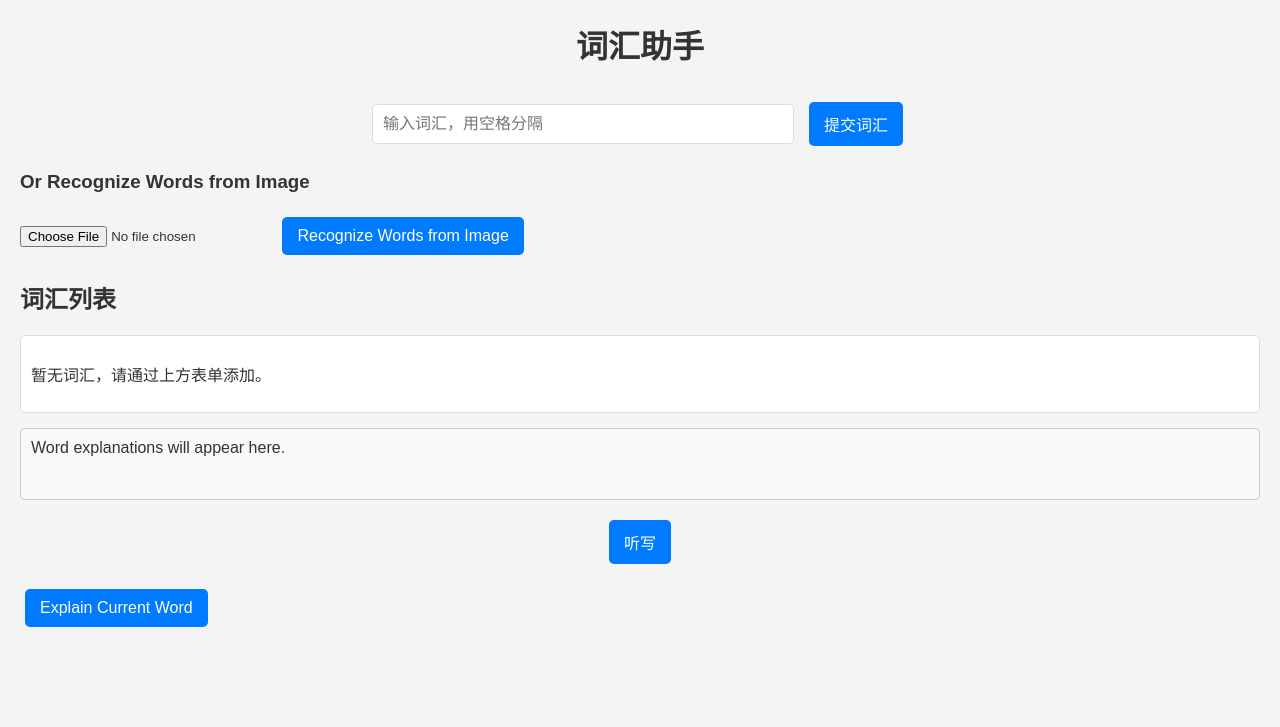
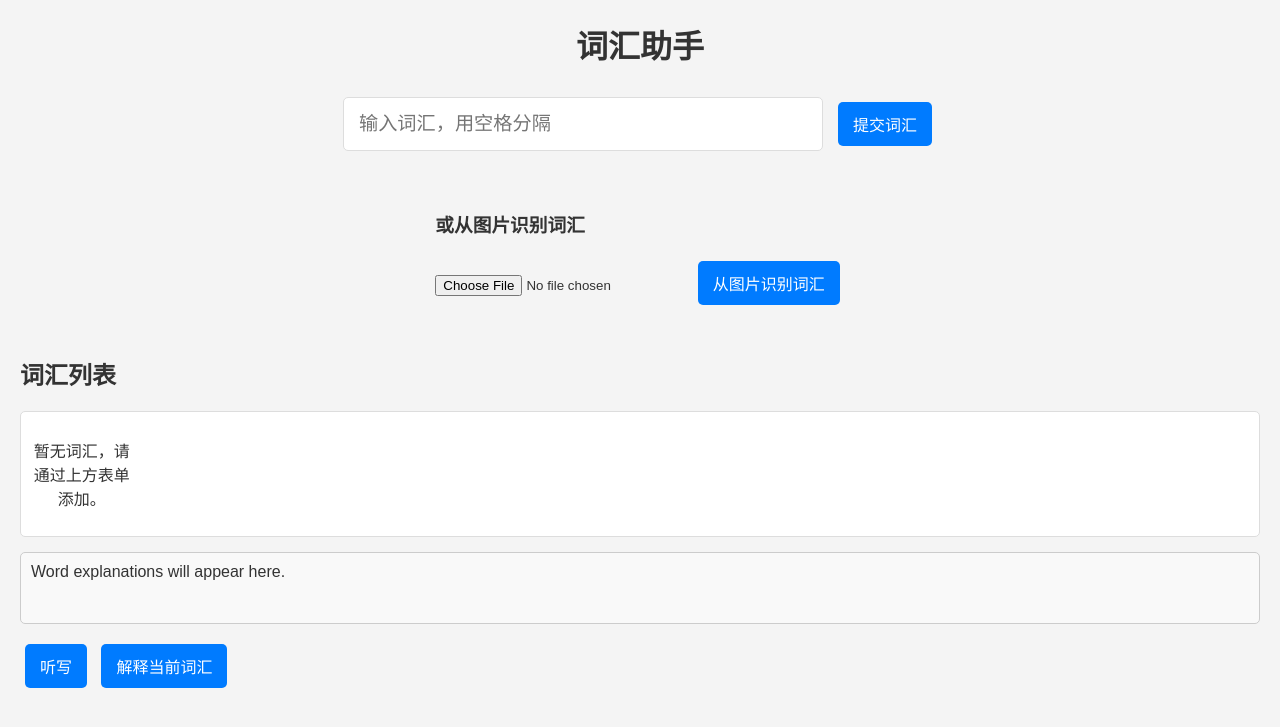
Before and after one commit to jianfenggui/chinese_assist, a Flask app: page /vocabulary in a window 1280 px wide. Shown: the top 727 px of the page. Run offline with Flask 3, Linux system fonts and the light colour scheme.

Commit message:
页面美化

```diff
--- a/static/css/style.css
+++ b/static/css/style.css
@@ -33,14 +33,27 @@ form {
     align-items: center;
 }
 
-input[type="text"] {
-    padding: 10px;
+.input-section-wrapper {
+    display: flex;
+    flex-direction: column;
+    align-items: center;
+    margin-bottom: 30px;
+}
+
+.vocabulary-form {
+    width: 100%;
+    max-width: 600px; /* Adjust as needed */
+    margin-bottom: 20px;
+}
+
+input.large-input {
+    padding: 15px; /* Larger padding */
+    font-size: 1.2em; /* Larger font size */
+    width: calc(100% - 120px); /* Adjust width to accommodate button */
     margin-right: 10px;
     border: 1px solid #ddd;
     border-radius: 5px;
-    font-size: 1em;
-    flex-grow: 1;
-    max-width: 400px;
+    box-sizing: border-box; /* Include padding and border in the element's total width and height */
 }
 
 #vocabulary-list {
@@ -49,34 +62,29 @@ input[type="text"] {
     background-color: #fff;
     border: 1px solid #ddd;
     border-radius: 5px;
+    display: grid; /* Use CSS Grid */
+    grid-template-columns: repeat(auto-fill, minmax(100px, 1fr)); /* 8 words per line, responsive */
+    gap: 10px; /* Space between words */
+    justify-content: center; /* Center items horizontally */
+    text-align: center; /* Center text within each item */
 }
 
-#vocabulary-list ul {
-    list-style-type: none;
-    padding: 0;
-}
-
-#vocabulary-list li {
-    padding: 8px 0;
-    border-bottom: 1px solid #eee;
-}
-
-#vocabulary-list li:last-child {
-    border-bottom: none;
+.vocab-word-item {
+    padding: 8px 5px;
+    border: 1px solid #eee;
+    border-radius: 3px;
+    background-color: #f9f9f9;
+    white-space: nowrap; /* Prevent words from breaking */
+    overflow: hidden; /* Hide overflow if word is too long */
+    text-overflow: ellipsis; /* Add ellipsis for long words */
 }
 
 /* Centering buttons on the main page */
-body > h1 + button, body > h1 + button + button, body > h1 + button + button + button {
-    display: block;
-    margin-left: auto;
-    margin-right: auto;
-    width: 200px; /* Adjust as needed */
-    margin-bottom: 10px;
-}
-
-#dictate-button {
-    display: block;
-    margin: 20px auto; /* Center the dictate button */
+.button-group {
+    display: flex;
+    justify-content: center;
+    margin-top: 20px;
+    margin-bottom: 20px;
 }
 
 /* Styles for Explain Button */
--- a/templates/vocabulary.html
+++ b/templates/vocabulary.html
@@ -8,26 +8,26 @@
 <body>
     <h1>词汇助手</h1>
 
-    <form action="/vocabulary" method="post">
-        <input type="text" name="words" placeholder="输入词汇，用空格分隔">
+    <div class="input-section-wrapper">
+        <form action="/vocabulary" method="post" class="vocabulary-form">
+            <input type="text" name="words" placeholder="输入词汇，用空格分隔" class="large-input">
             <input type="submit" value="提交词汇">
         </form>
 
         <div id="image-recognition-section" style="margin-top: 20px;">
-        <h3>Or Recognize Words from Image</h3>
+            <h3>或从图片识别词汇</h3>
             <input type="file" id="image_file_input" accept="image/*">
-        <button type="button" id="recognize_image_button">Recognize Words from Image</button>
+            <button type="button" id="recognize_image_button">从图片识别词汇</button>
             <p id="image_recognition_status" style="margin-top: 10px;"></p>
+        </div>
     </div>
 
     <h2>词汇列表</h2>
     <div id="vocabulary-list">
         {% if words %}
-            <ul>
             {% for word in words %}
-                    <li class="vocab-word">{{ word }}</li>
+                <span class="vocab-word-item">{{ word }}</span>
             {% endfor %}
-            </ul>
         {% else %}
             <p>暂无词汇，请通过上方表单添加。</p>
         {% endif %}
@@ -39,13 +39,12 @@
 
     <div> <!-- Wrapper for dictation buttons -->
         <button id="dictate-button">听写</button>
-        <button id="pause-resume-button" style="display: none;">Pause</button> <!-- Initially hidden -->
-        <button id="global-explain-button">Explain Current Word</button>
+        <button id="pause-resume-button" style="display: none;">暂停</button> <!-- Initially hidden -->
+        <button id="global-explain-button">解释当前词汇</button>
     </div>
 
     <script>
-        let isDictationPaused = false; // This is fine at script level if handleExplainWord is also at script level
-                                     // However, to access currentDictationWord, handleExplainWord needs to be in DOMContentLoaded or receive it.
+        let isDictationPaused = false;
 
         document.addEventListener('DOMContentLoaded', () => {
             const dictateButton = document.getElementById('dictate-button');
@@ -145,14 +144,14 @@
                     if (isDictationPaused) {
                         // 恢复
                         isDictationPaused = false;
-                        pauseResumeButton.textContent = 'Pause';
+                        pauseResumeButton.textContent = '暂停';
                         console.log('[PAUSE/RESUME] 点击Resume，直接调用speakNextWord，isDictationPaused:', isDictationPaused, 'speaking:', window.speechSynthesis.speaking, 'paused:', window.speechSynthesis.paused);
                         speakNextWord();
                     } else {
                         // 暂停：取消当前语音，阻止后续朗读
                         isDictationPaused = true;
                         window.speechSynthesis.cancel();
-                        pauseResumeButton.textContent = 'Resume';
+                        pauseResumeButton.textContent = '继续';
                         console.log('[PAUSE/RESUME] 点击Pause，调用window.speechSynthesis.cancel()，isDictationPaused:', isDictationPaused, 'speaking:', window.speechSynthesis.speaking, 'paused:', window.speechSynthesis.paused);
                     }
                 });
@@ -169,10 +168,9 @@
                     window.speechSynthesis.cancel(); // 1. Stop any previous speech
                     resetDictationState();           // 2. Reset state variables (currentWordsArray is now empty)
 
-                    const wordElements = document.querySelectorAll('.vocab-word'); // 3. Get words from DOM
+                    const wordElements = document.querySelectorAll('.vocab-word-item'); // 3. Get words from DOM
                     currentWordsArray = Array.from(wordElements).map(el => {    //    Repopulate currentWordsArray
-                        const firstChild = el.childNodes[0];
-                        return firstChild ? firstChild.textContent.trim() : '';
+                        return el.textContent.trim();
                     }).filter(word => word);
 
                     if (!currentWordsArray.length) { // 4. Check if currentWordsArray is empty
@@ -185,7 +183,7 @@
 
                     if (pauseResumeButton) { // 7. Update UI for pauseResumeButton
                         pauseResumeButton.style.display = 'inline-block';
-                        pauseResumeButton.textContent = 'Pause';
+                        pauseResumeButton.textContent = '暂停';
                     }
 
                     speakNextWord(); // 8. Start dictation sequence
```
Lines whose indentation alone changed are shown as unchanged.
